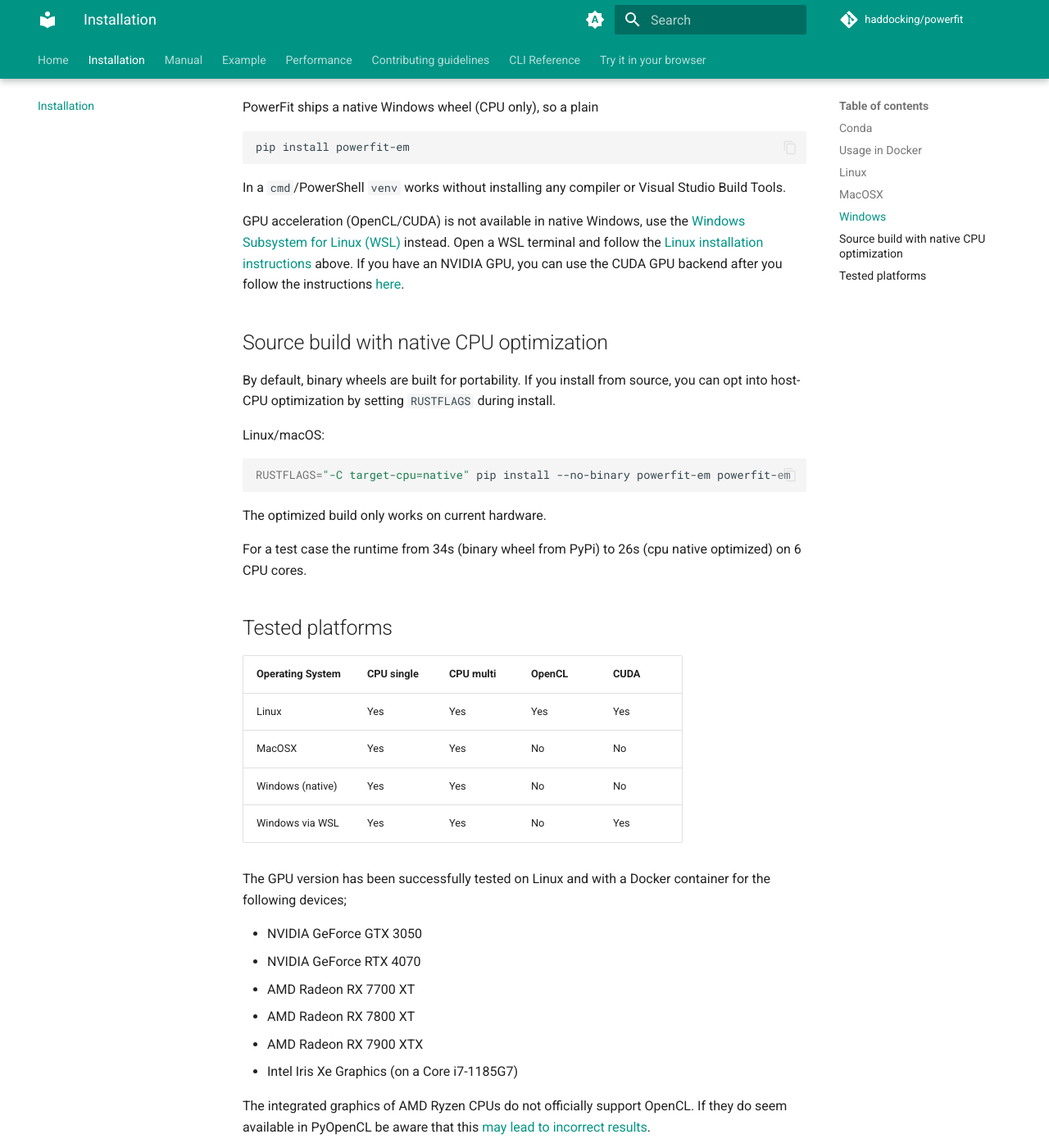
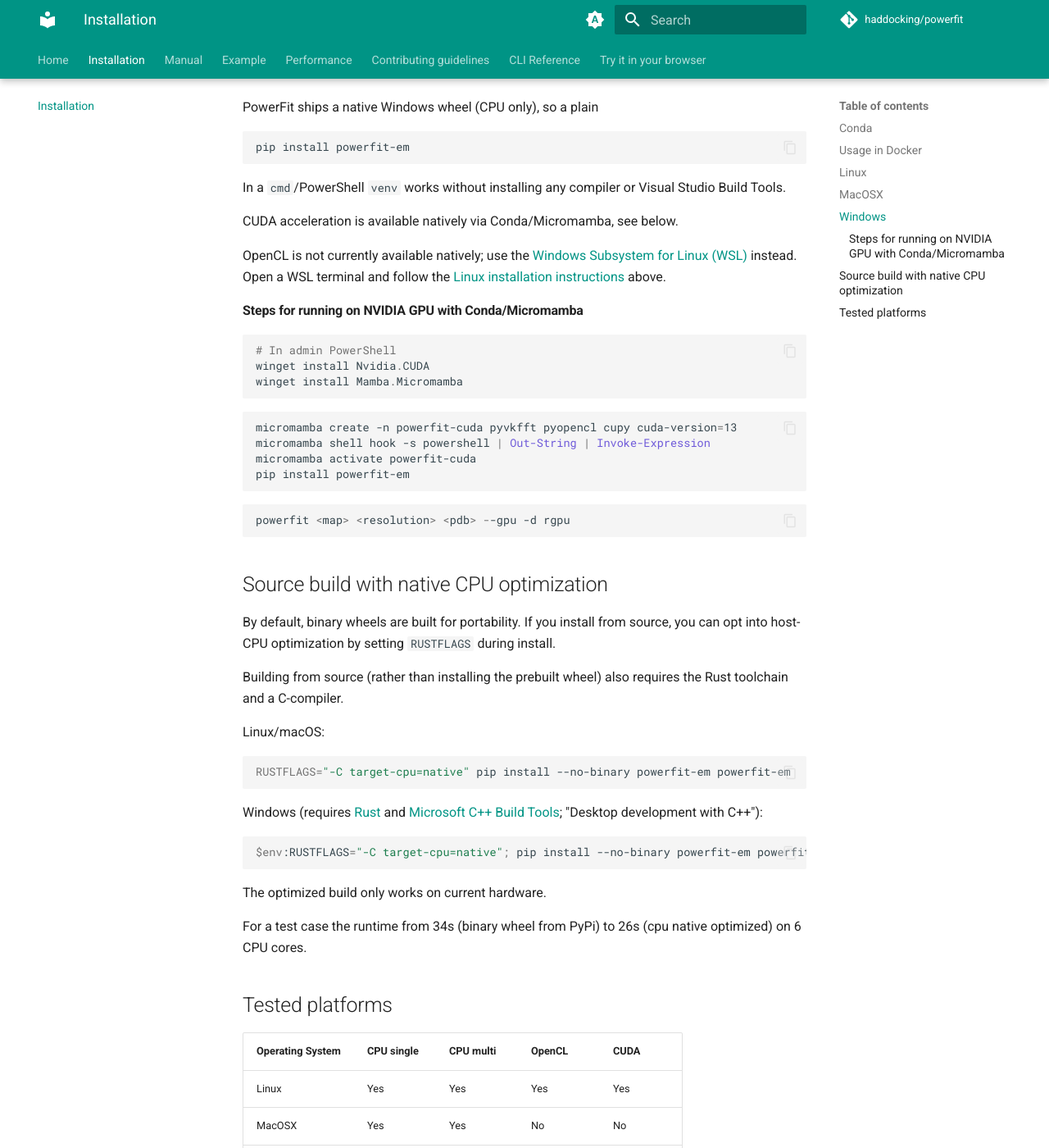
Before and after one commit to haddocking/powerfit, an MkDocs documentation site: the page built from docs/installation.md, in a window 1280 px wide and 1400 px high, scrolled down 2889 px. Shown: the whole window at 82% size. Built offline with MkDocs 1.6.1 and Material for MkDocs 9.7.7, drawn with Linux system fonts in a browser that asks for light colours; a script that is not in the unit is left out; comment, search, counter and statistics services are not loaded.

Commit message:
update `installation.md`

````diff
--- a/docs/installation.md
+++ b/docs/installation.md
@@ -251,16 +251,45 @@
 
 In a `cmd`/PowerShell `venv` works without installing any compiler or Visual Studio Build Tools.
 
-GPU acceleration (OpenCL/CUDA) is not available in native Windows, use the [Windows Subsystem for Linux (WSL)](https://learn.microsoft.com/en-us/windows/wsl/install) instead. Open a WSL terminal and follow the [Linux installation instructions](#linux) above. If you have an NVIDIA GPU, you can use the CUDA GPU backend after you follow the instructions [here](https://docs.nvidia.com/cuda/wsl-user-guide/index.html).
+CUDA acceleration is available natively via Conda/Micromamba, see below.
+
+OpenCL is not currently available natively; use the [Windows Subsystem for Linux (WSL)](https://learn.microsoft.com/en-us/windows/wsl/install) instead. Open a WSL terminal and follow the [Linux installation instructions](#linux) above.
+
+#### Steps for running on NVIDIA GPU with Conda/Micromamba
+
+```powershell
+# In admin PowerShell
+winget install Nvidia.CUDA
+winget install Mamba.Micromamba
+```
+
+```powershell
+micromamba create -n powerfit-cuda pyvkfft pyopencl cupy cuda-version=13
+micromamba shell hook -s powershell | Out-String | Invoke-Expression
+micromamba activate powerfit-cuda
+pip install powerfit-em
+```
+
+```powershell
+powerfit <map> <resolution> <pdb> --gpu -d rgpu
+```
 
 ## Source build with native CPU optimization
 
 By default, binary wheels are built for portability. If you install from source,
 you can opt into host-CPU optimization by setting `RUSTFLAGS` during install.
 
+Building from source (rather than installing the prebuilt wheel) also requires the Rust toolchain and a C-compiler.
+
 Linux/macOS:
 ```shell
 RUSTFLAGS="-C target-cpu=native" pip install --no-binary powerfit-em powerfit-em
+```
+
+Windows (requires [Rust](https://rustup.rs/) and [Microsoft C++ Build Tools](https://visualstudio.microsoft.com/visual-cpp-build-tools/); "Desktop development with C++"):
+
+```shell
+$env:RUSTFLAGS="-C target-cpu=native"; pip install --no-binary powerfit-em powerfit-em
 ```
 
 The optimized build only works on current hardware.
````
Also changed, not shown: other parts of docs/installation.md (+1 -1 lines).
